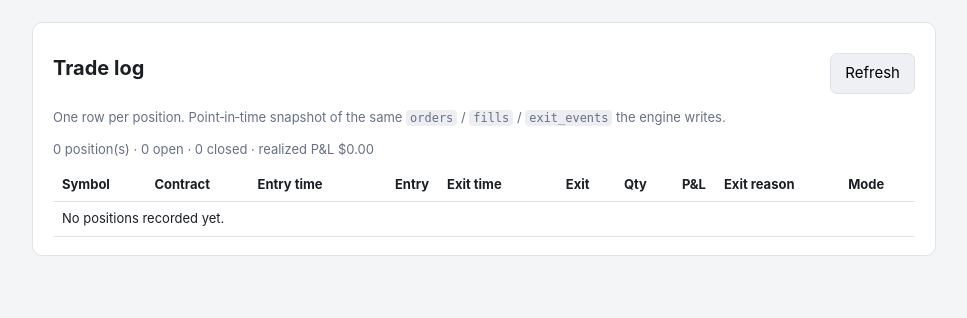
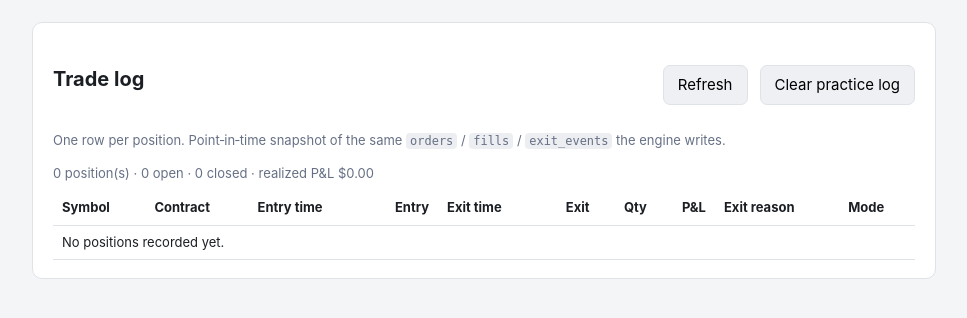
Before and after one commit to nickp3057/coopa-trada, a Flask app: page /trades in a window 1280 px wide. Shown: the part 53-371 px from the top of the page, without its empty margins (156-1123 px from the left). Run offline with Flask 3, Linux system fonts and the light colour scheme; data that the repository does not hold is empty; parts of the project's set-up code (start-up, migrations or seed data) failed here and were passed over.

Commit message:
Trade log: Clear practice log button (for testing)
Deletes practice (DRY-RUN) orders, fills, sell decisions, skips and
incidents after an inline confirmation. Real-money rows are never touched,
confirmed pick lists are kept, and it is refused while a run holds the
database.

Co-Authored-By: Claude Opus 5.5 <noreply@anthropic.com>

```diff
--- a/coopa_trada/store.py
+++ b/coopa_trada/store.py
@@ -629,6 +629,24 @@ class Store:
             out.append(d)
         return out
 
+    def clear_practice_log(self) -> dict:
+        """Delete every practice (DRY-RUN) order, fill, sell decision, skip and
+        incident. Real (LIVE) rows are never touched. Returns the counts deleted."""
+        practice = "SELECT id FROM orders WHERE mode = 'DRY-RUN'"
+        with self.transaction():
+            counts = {"positions": self.conn.execute(
+                "SELECT COUNT(*) FROM orders WHERE mode = 'DRY-RUN' AND intent = 'ENTRY'").fetchone()[0]}
+            for name, sql in (
+                ("exit_events", f"DELETE FROM exit_events WHERE order_id IN ({practice})"),
+                ("position_peaks", f"DELETE FROM position_peaks WHERE order_id IN ({practice})"),
+                ("incidents", "DELETE FROM order_incidents WHERE mode = 'DRY-RUN'"),
+                ("fills", "DELETE FROM fills WHERE mode = 'DRY-RUN'"),
+                ("orders", "DELETE FROM orders WHERE mode = 'DRY-RUN'"),
+                ("skips", "DELETE FROM skip_events WHERE mode = 'DRY-RUN'"),
+            ):
+                counts[name] = self.conn.execute(sql).rowcount
+        return counts
+
     # -- transactions ---------------------------------------------
     def transaction(self):
         return _Tx(self.conn)
--- a/coopa_trada/web/static/trades.js
+++ b/coopa_trada/web/static/trades.js
@@ -53,4 +53,21 @@ async function load() {
 }
 
 document.getElementById("btn-refresh").addEventListener("click", load);
+
+// Clear practice log (for testing): two clicks, practice rows only.
+const clearBox = document.getElementById("clear-confirm");
+const clearMsg = document.getElementById("clear-msg");
+document.getElementById("btn-clear").addEventListener("click", () => {
+  clearMsg.textContent = "";
+  clearBox.hidden = false;
+});
+document.getElementById("btn-clear-no").addEventListener("click", () => { clearBox.hidden = true; });
+document.getElementById("btn-clear-yes").addEventListener("click", async () => {
+  clearBox.hidden = true;
+  const { ok, body } = await CT.post("/api/trades/clear", { confirm: true });
+  clearMsg.textContent = ok ? body.message : (body.error || "Could not clear the log.");
+  clearMsg.className = "msg " + (ok ? "ok" : "is-error");
+  load();
+});
+
 load();
--- a/coopa_trada/web/templates/trades.html
+++ b/coopa_trada/web/templates/trades.html
@@ -4,8 +4,20 @@
 <section class="card">
   <div class="row spread">
     <h1>Trade log</h1>
-    <button id="btn-refresh" class="btn">Refresh</button>
+    <div class="row">
+      <button id="btn-refresh" class="btn">Refresh</button>
+      <button id="btn-clear" class="btn">Clear practice log</button>
+    </div>
   </div>
+  <div id="clear-confirm" class="alert" hidden>
+    <p>Delete every <strong>practice</strong> trade from the log? This can&rsquo;t be undone.
+      Real-money trades are never deleted. Confirmed pick lists are kept.</p>
+    <div class="row">
+      <button id="btn-clear-yes" class="btn btn-danger">Yes, clear practice trades</button>
+      <button id="btn-clear-no" class="btn" type="button">Cancel</button>
+    </div>
+  </div>
+  <p id="clear-msg" class="msg" role="status"></p>
   <p class="hint">One row per position. Point&#8209;in&#8209;time snapshot of the same
     <code>orders</code> / <code>fills</code> / <code>exit_events</code> the engine writes.</p>
   <div id="trades-summary" class="summary"></div>
--- a/coopa_trada/web/views.py
+++ b/coopa_trada/web/views.py
@@ -134,6 +134,24 @@ def api_today():
         store.close()
     body["run_active"] = _runner().status == "running"
     return jsonify(body)
+
+
+@bp.post("/api/trades/clear")
+def api_trades_clear():
+    """Delete the practice trade log (for testing). Real-money records are kept."""
+    from ..runlock import database_lock_path, inspect_lock
+    if not (request.get_json(silent=True) or {}).get("confirm"):
+        return jsonify(error="Not cleared: confirmation missing."), 400
+    if _runner().status == "running" or inspect_lock(database_lock_path(_paths().db_path))["state"] == "held":
+        return jsonify(error="A run is going. Stop it first, then clear the practice log."), 409
+    store = Store.open(_paths().db_path)
+    try:
+        counts = store.clear_practice_log()
+    finally:
+        store.close()
+    n = counts["positions"]
+    return jsonify(cleared=counts, message=f"Cleared {n} practice position{'' if n == 1 else 's'}. "
+                                           "Real-money records were not touched.")
 
 
 # -- run control ----------------------------------------------------
```
Also changed, not shown: tests/test_clear_log.py (added, +83 -0 lines).
